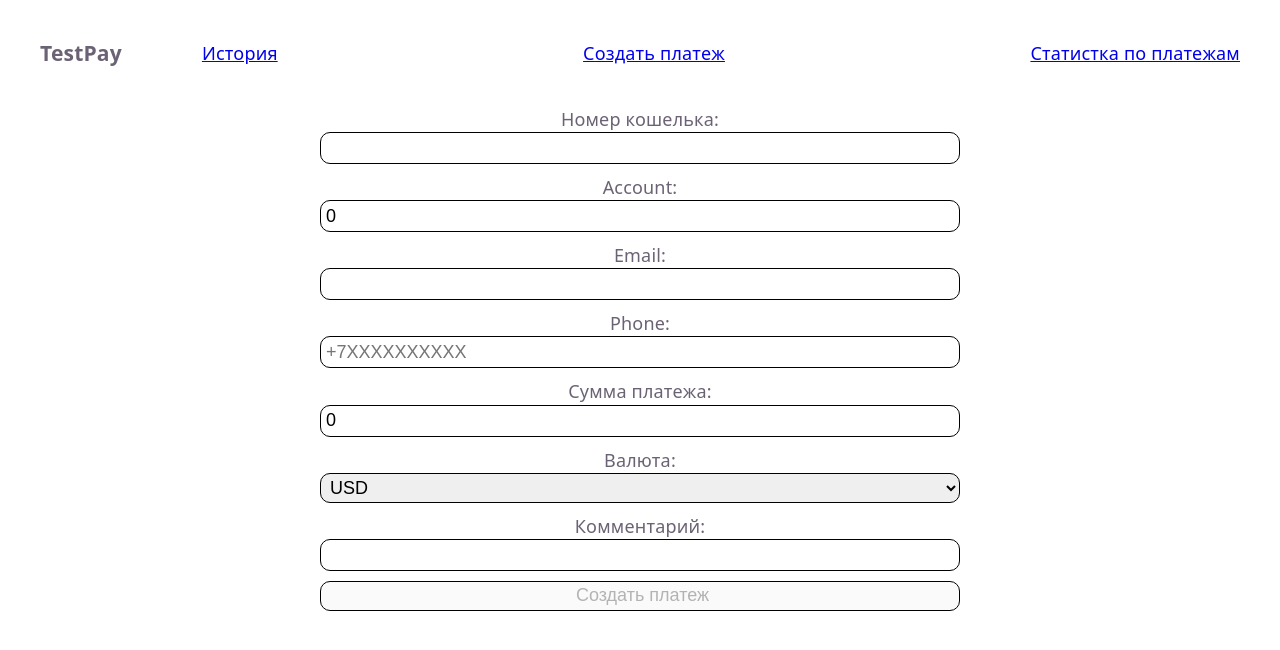
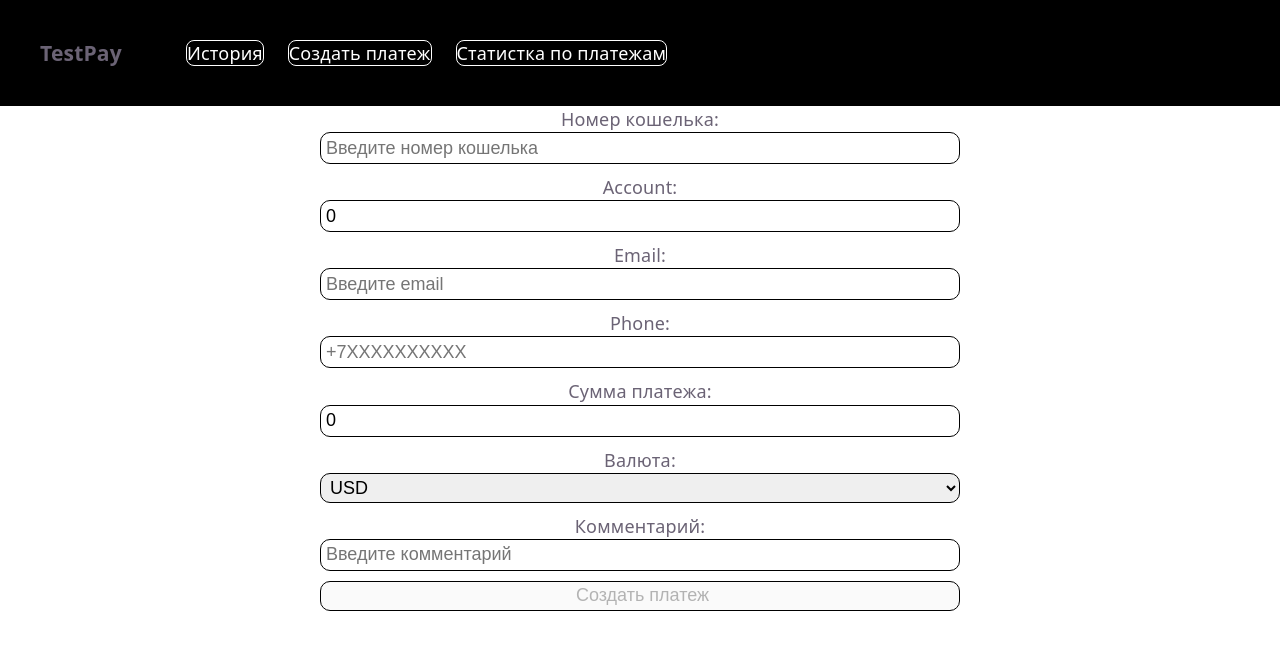
Before and after one commit to karl45/payment-test-app, a React (Vite) app: page /create-payment in a window 1280 px wide. Shown: the top 650 px of the page. Built offline with nearby package versions, Linux system fonts and the light colour scheme.

Commit message:
Commit stylificate all interface

```diff
--- a/src/components/Navbar/Navbar.css
+++ b/src/components/Navbar/Navbar.css
@@ -1,12 +1,27 @@
-.navbar{
-    padding: 5vh;
-    display: flex;
-    gap:80px;
+.navbar {
+  padding: 5vh;
+  display: flex;
+  gap: 8vh;
+  background-color: black;
+}
+.nav-links {
+  list-style: none;
+  display: flex;
+  gap: 3vh;
+  align-items: center;
+  width: 100%;
 }
 
-.nav-links{
-    list-style: none;
-    display: flex;
-    justify-content: space-between;
-    width: 100%;
+a {
+  text-decoration: none;
+  color: white;
+  border: 1px solid white;
+  border-radius: 1vh;
+  width: 1vh;
+  background-color: black;
 }
+
+a:hover {
+  color: black;
+  background-color: white;
+}
--- a/src/components/PaymentCreate/PaymentCreate.tsx
+++ b/src/components/PaymentCreate/PaymentCreate.tsx
@@ -1,5 +1,5 @@
 import "./PaymentCreate.css";
-import { Status, type PaymentModel } from "../../Models/PaymentModel";
+import {type PaymentModel } from "../../Models/PaymentModel";
 import { VITE_SERVER_URL, VITE_SECRET_KEY } from "../../../api";
 import { useState } from "react";
 
@@ -67,7 +67,10 @@ function PaymentCreate() {
     }
 
      if (data.phone) {
-      if (!phoneRegex.test(data.phone)) {
+      if(data.phone.length !== 12){
+        errors.phone = "Для номера телефона нужно 12 символов"
+      }
+      else if (!phoneRegex.test(data.phone)) {
         errors.phone = "Введите корректный номер телефона (+7XXXXXXXXXX)";
       }
     }
@@ -180,6 +183,7 @@ function PaymentCreate() {
               value={formData.walletNumber}
               onChange={handleChange}
               type="text"
+              placeholder="Введите номер кошелька"
             />
             {errors.walletNumber && (
               <span className="error_message">{errors.walletNumber}</span>
@@ -193,6 +197,7 @@ function PaymentCreate() {
               value={formData.account}
               onChange={handleChange}
               type="number"
+              placeholder="Введите Id аккаунта"
             />
             {errors.account && (
               <span className="error_message">{errors.account}</span>
@@ -206,6 +211,7 @@ function PaymentCreate() {
               value={formData.email}
               onChange={handleChange}
               type="email"
+              placeholder="Введите email"
             />
             {errors.email && (
               <span className="error_message">{errors.email}</span>
@@ -220,7 +226,6 @@ function PaymentCreate() {
               onChange={handleChange}
               type="tel"
               placeholder="+7XXXXXXXXXX"
-              required
             />
             {errors.phone && (
               <span className="error_message">{errors.phone}</span>
@@ -234,7 +239,7 @@ function PaymentCreate() {
               value={formData.amount}
               onChange={handleChange}
               type="number"
-              required
+              placeholder="Введите сумму платежа"
             />
             {errors.amount && (
               <span className="error_message">{errors.amount}</span>
@@ -268,6 +273,7 @@ function PaymentCreate() {
               value={formData.comment ?? ''}
               onChange={handleChange}
               type="text"
+              placeholder="Введите комментарий"
             />
             {errors.comment && (
               <span className="error_message">{errors.comment}</span>
--- a/src/components/PaymentGroupedByDayStats/PaymentGroupedByDayStats.css
+++ b/src/components/PaymentGroupedByDayStats/PaymentGroupedByDayStats.css
@@ -3,3 +3,22 @@
     flex-direction: column;
     gap: 10px;
 }
+
+.custom-table{
+  width: 100%;
+  border-collapse: collapse;
+}
+
+
+.nav_button{
+    background-color: white;
+    outline: none;
+    width: 10vh;
+    border: 1px solid black;
+}
+
+.nav_button:hover{
+    cursor: pointer;
+    background-color: black;
+    color: white;
+}
--- a/src/components/PaymentGroupedByDayStats/PaymentGroupedByDayStats.tsx
+++ b/src/components/PaymentGroupedByDayStats/PaymentGroupedByDayStats.tsx
@@ -2,6 +2,7 @@ import { useEffect, useState } from "react";
 import type { PaymentGroupedByDayStatsModel } from "../../Models/PaymentStatsModel";
 import { VITE_SERVER_URL } from "../../../api";
 import loading from "../../assets/loading.gif";
+import './PaymentGroupedByDayStats.css';
 
 interface PaymentStatsByDayParams {
   pageSize: number;
@@ -14,7 +15,7 @@ function PaymentGroupedByDayStats() {
     PaymentGroupedByDayStatsModel[]
   >([]);
   const [statsParams, setStatsParams] = useState<PaymentStatsByDayParams>({
-    pageSize: 10,
+    pageSize: 2,
   });
 
   const [isLoading, setIsLoading] = useState(true);
@@ -88,7 +89,7 @@ function PaymentGroupedByDayStats() {
       ) : (
         <div className="stats_by_day">
           <h3>Статистика платежей по дням:</h3>
-          <table>
+          <table className="custom_table">
             <thead>
               <tr>
                 <th>День</th>
@@ -111,10 +112,10 @@ function PaymentGroupedByDayStats() {
             </tbody>
           </table>
           <div className="pagination">
-            <button className="prev" onClick={onPrev}>
+            <button className="nav_button" onClick={onPrev}>
               Prev
             </button>
-            <button className="next" onClick={onNext}>
+            <button className="nav_button" onClick={onNext}>
               Next
             </button>
           </div>
--- a/src/components/PaymentHistory/PaymentHistory.css
+++ b/src/components/PaymentHistory/PaymentHistory.css
@@ -1,7 +1,6 @@
 .pagination{
     display: flex;
     justify-content: space-between;
-    width: 100%;
 }
 .table_wrapper{
     display: flex;
@@ -15,3 +14,16 @@
 .loading-state img{
     width: 30px;
 }
+
+.nav_button{
+    background-color: white;
+    outline: none;
+    width: 10vh;
+    border: 1px solid black;
+}
+
+.nav_button:hover{
+    cursor: pointer;
+    background-color: black;
+    color: white;
+}
--- a/src/components/PaymentHistory/PaymentHistory.tsx
+++ b/src/components/PaymentHistory/PaymentHistory.tsx
@@ -120,10 +120,10 @@ function PaymentHistory() {
             </table>
           </div>
           <div className="pagination">
-            <button className="prev" onClick={onPrev}>
+            <button className="nav_button" onClick={onPrev}>
               Prev
             </button>
-            <button className="next" onClick={onNext}>
+            <button className="nav_button" onClick={onNext}>
               Next
             </button>
           </div>
--- a/src/components/PaymentStats/PaymentStats.css
+++ b/src/components/PaymentStats/PaymentStats.css
@@ -1,6 +1,7 @@
 .stats{
     display: flex;
-    justify-content: space-evenly;
+    flex-direction: column;
+    gap: 8vh;
 }
 
 .common_stats{
```
